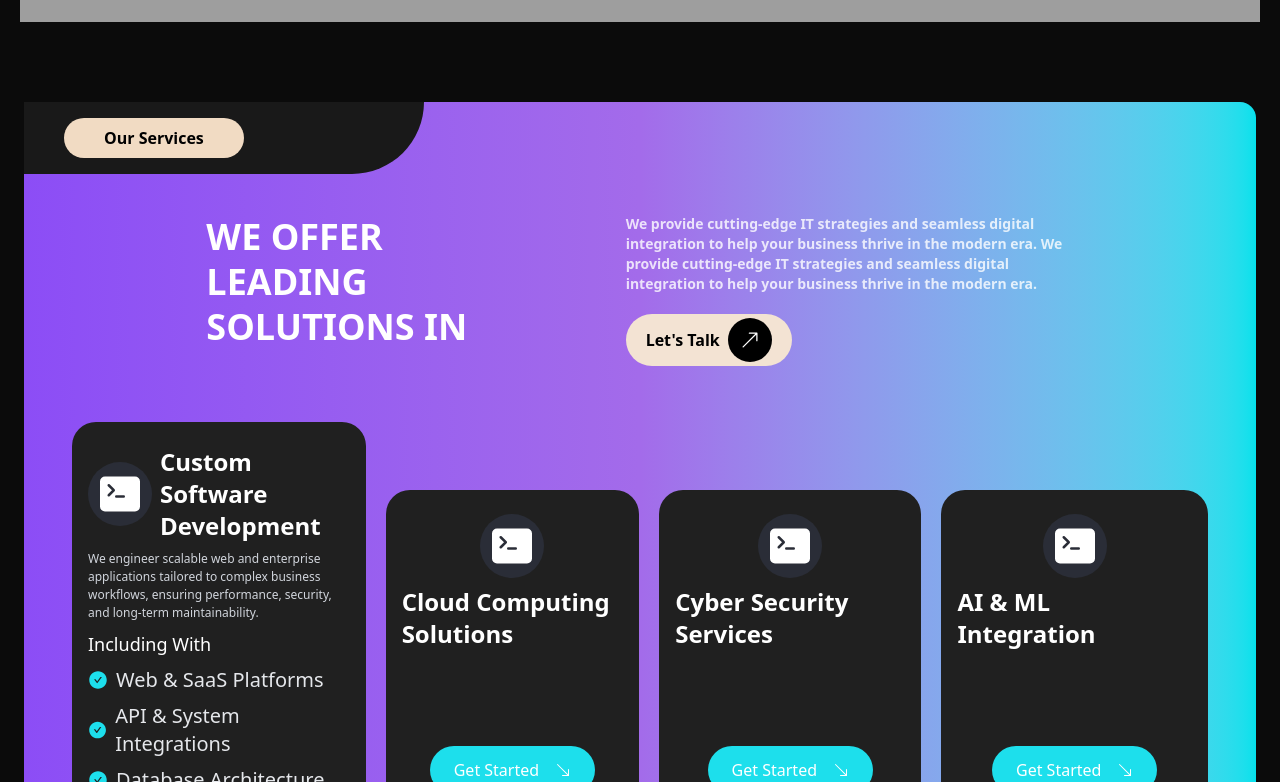
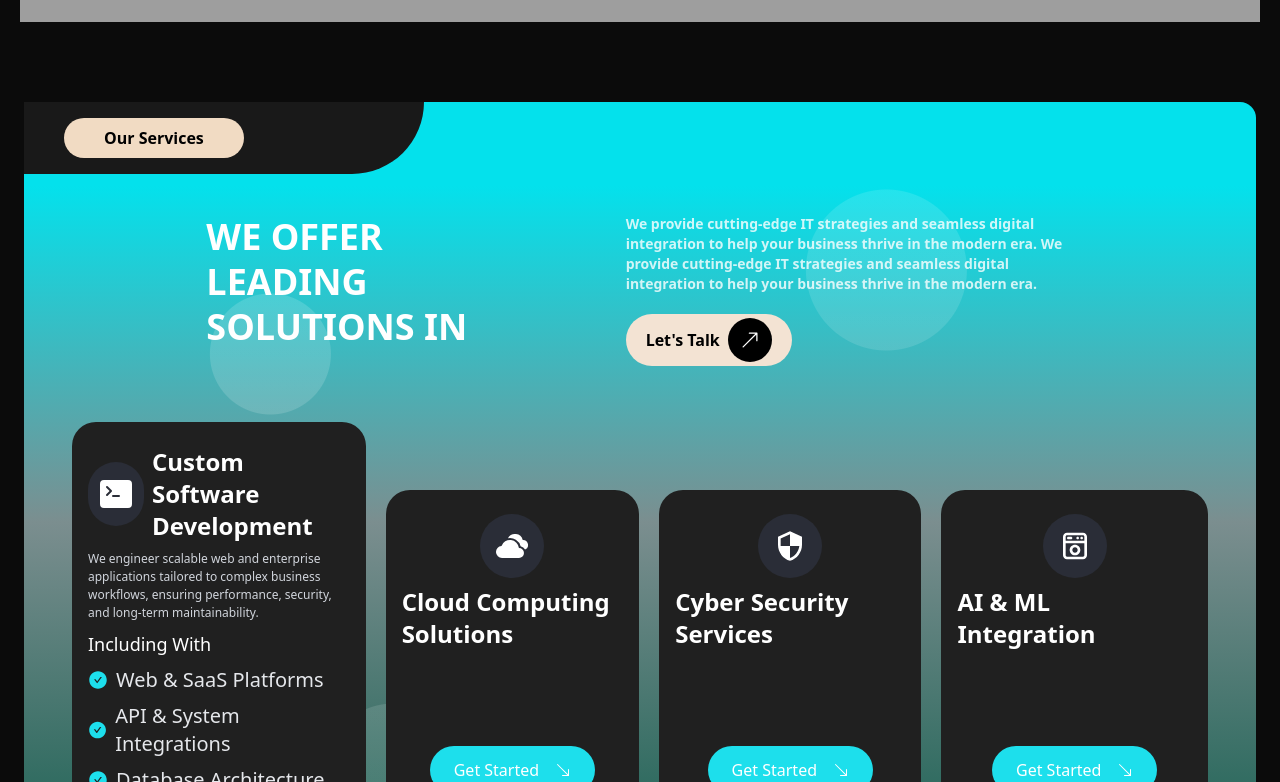
Before and after one commit to hassaanhaider88/HMKCodeWeb, a React (Vite) app: page / in a window 1280 px wide. Shown: the part 1618-2400 px from the top of the page. Built offline with nearby package versions, Linux system fonts and the light colour scheme; grey boxes are pictures that could not be loaded.

Commit message:
almost upper card complete ✔

```diff
--- a/src/Components/LeadingSolutionSection.jsx
+++ b/src/Components/LeadingSolutionSection.jsx
@@ -7,8 +7,8 @@ import { cardsData } from "../Data/ServiceCardData";
 
 const LeadingSolutionSection = () => {
   return (
-    <section className="px-6  mt-10">
-      <div className="bg-linear-to-r from-[#8C4DF6] text-white via-[#A36BEA] to-[#04E1EC] relative rounded-2xl p-12 ">
+    <section className="px-6  mt-10 mb-10">
+      <div className="ServiceCardDiv relative rounded-2xl p-12 ">
         <div
           style={{ borderRadius: "0px 0px 100px 0px" }}
           className="TopLeftDiv absolute top-0 left-0 w-100 bg-[#191919] py-4"
--- a/src/Components/SingleCardInTeamSection.jsx
+++ b/src/Components/SingleCardInTeamSection.jsx
@@ -6,7 +6,7 @@ const SingleCardInTeamSection = ({ cardData, index, activeIndex }) => {
 
   return (
     <div
-      className={`bg-[#202020] rounded-3xl px-4 py-6 cursor-pointer overflow-hidden transition-all duration-300
+      className={`bg-[#202020] rounded-3xl  px-4 py-6 cursor-pointer overflow-hidden transition-all duration-300
       ${isActive ? "bg-[#2C2B31]" : "hover:bg-[#2C2B31] group"}`}
     >
       {/* Logo + Heading */}
@@ -15,7 +15,7 @@ const SingleCardInTeamSection = ({ cardData, index, activeIndex }) => {
         ${isActive ? "flex-row" : "flex-col group-hover:flex-row"}`}
       >
         <span className="h-16 w-16 rounded-full p-3 bg-[#2A2D37] flex justify-center items-center transition-transform duration-300 group-hover:scale-110">
-          <BsFillTerminalFill size={40} />
+          <cardData.icon className="h-8 w-8" />
         </span>
 
         <h1 className="text-2xl font-semibold">{cardData.title}</h1>
--- a/src/Data/ServiceCardData.js
+++ b/src/Data/ServiceCardData.js
@@ -1,6 +1,11 @@
+import { CgSmartHomeWashMachine } from "react-icons/cg";
+import { MdSecurity } from "react-icons/md";
+import { BsFillCloudsFill } from "react-icons/bs";
+import { BsFillTerminalFill } from "react-icons/bs";
 export const cardsData = [
   {
     title: "Custom Software Development",
+    icon : BsFillTerminalFill,
     description:
       "We engineer scalable web and enterprise applications tailored to complex business workflows, ensuring performance, security, and long-term maintainability.",
     items: [
@@ -11,6 +16,7 @@ export const cardsData = [
   },
   {
     title: "Cloud Computing Solutions",
+    icon : BsFillCloudsFill ,
     description:
       "Design and deployment of secure, cost-optimized cloud infrastructure that improves availability, scalability, and operational efficiency.",
     items: [
@@ -21,6 +27,7 @@ export const cardsData = [
   },
   {
     title: "Cyber Security Services",
+    icon  : MdSecurity,
     description:
       "Comprehensive security frameworks to protect applications, networks, and sensitive data against modern cyber threats and vulnerabilities.",
     items: [
@@ -31,6 +38,7 @@ export const cardsData = [
   },
   {
     title: "AI & ML Integration",
+    icon : CgSmartHomeWashMachine ,
     description:
       "Implementation of intelligent systems using real-world data to automate processes, enhance decision-making, and unlock predictive insights.",
     items: [
--- a/src/index.css
+++ b/src/index.css
@@ -64,3 +64,29 @@ body {
   object-fit: contain;
   pointer-events: none;
 }
+
+
+.ServiceCardDiv{
+  background:
+    radial-gradient(
+      circle at 20% 30%,
+      rgba(255, 255, 255, 0.15) 0 60px,
+      transparent 61px
+    ),
+    radial-gradient(
+      circle at 70% 20%,
+      rgba(255, 255, 255, 0.12) 0 80px,
+      transparent 81px
+    ),
+    radial-gradient(
+      circle at 60% 70%,
+      rgba(255, 255, 255, 0.1) 0 100px,
+      transparent 101px
+    ),
+    radial-gradient(
+      circle at 30% 80%,
+      rgba(255, 255, 255, 0.12) 0 70px,
+      transparent 71px
+    ),
+    linear-gradient(#04e1ec 10%, #7b8e8f 50%, #055846 100%);
+}
```
